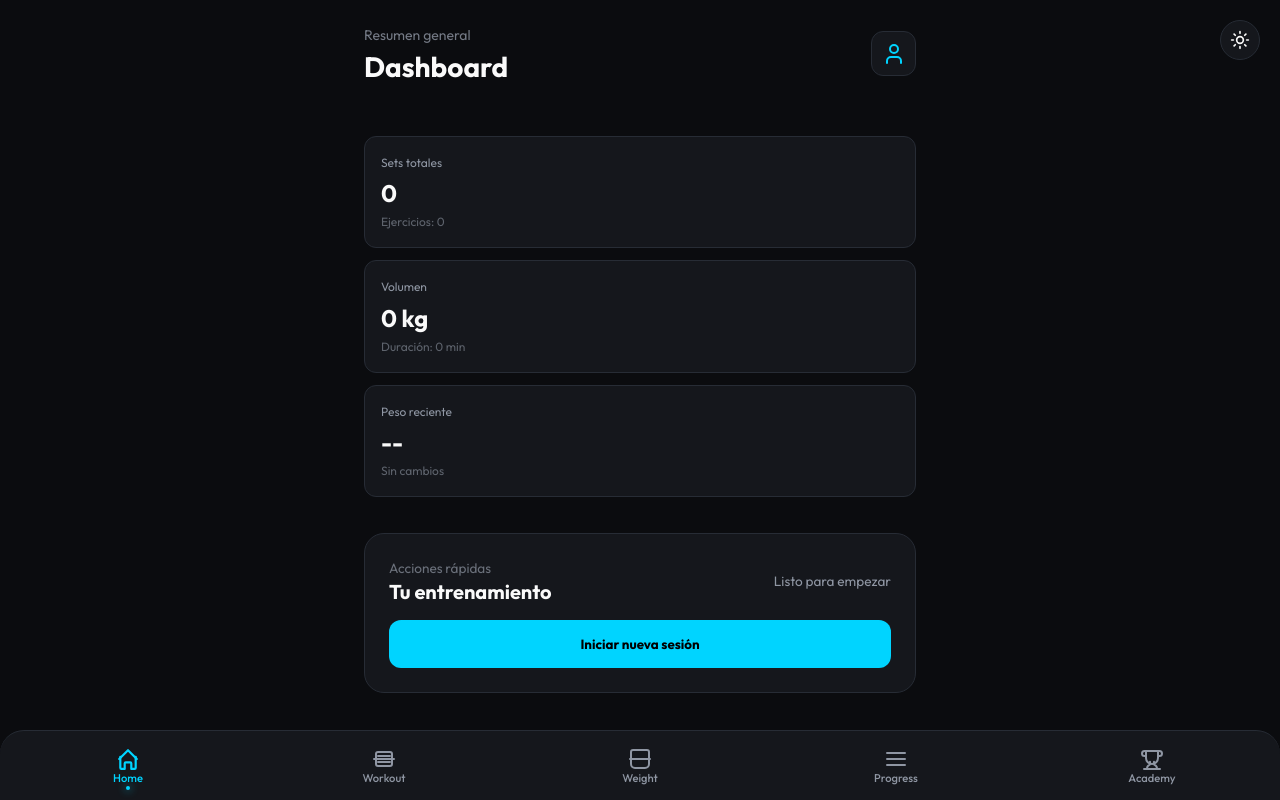
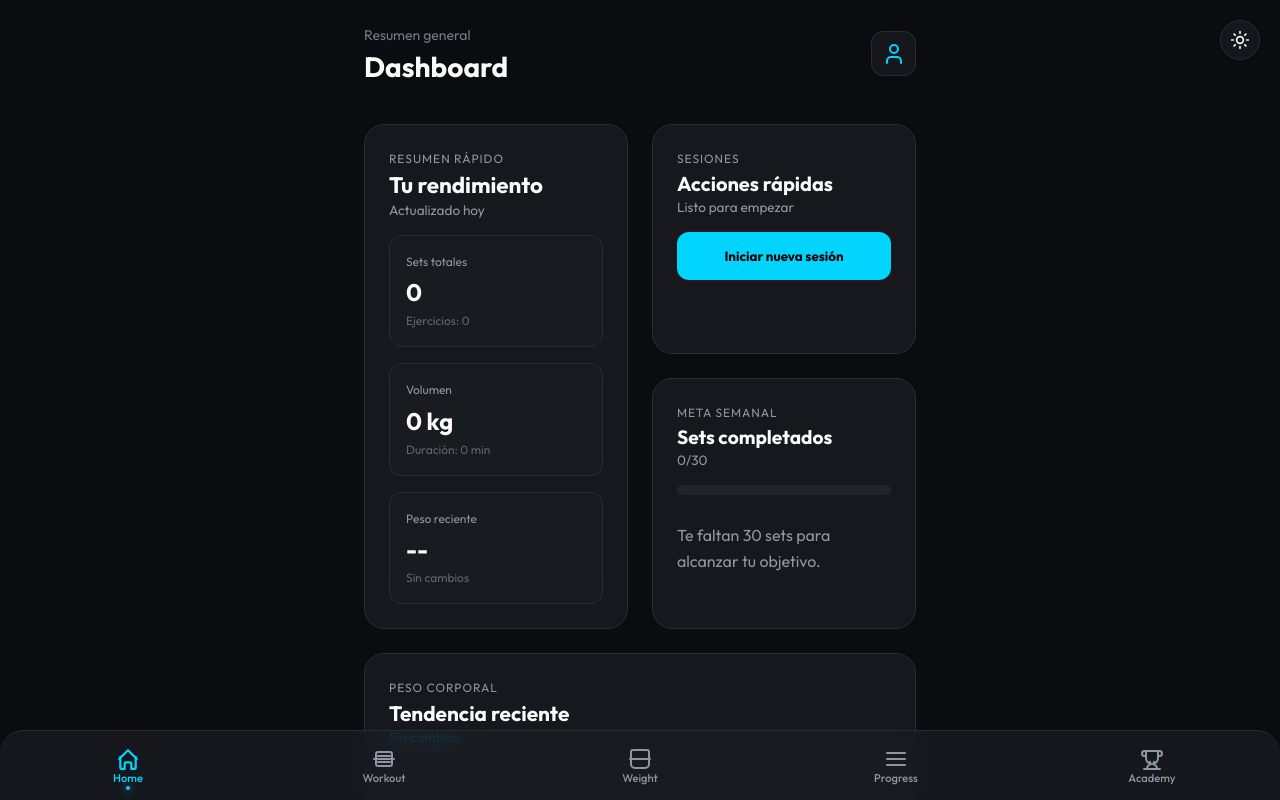
Before and after one commit to JuanFeDS/gymtracker, a React (Vite) app: page / in a window 1280 px wide. Built offline with nearby package versions, Linux system fonts and the light colour scheme.

Commit message:
feat ✨: add interactive weight trend chart and enhanced home dashboard layout with progress tracking

```diff
--- a/package.json
+++ b/package.json
@@ -10,6 +10,8 @@
     "preview": "vite preview"
   },
   "dependencies": {
+    "echarts": "^6.0.0",
+    "echarts-for-react": "^3.0.6",
     "react": "^19.2.0",
     "react-dom": "^19.2.0"
   },
--- a/src/App.tsx
+++ b/src/App.tsx
@@ -43,6 +43,7 @@ function App() {
             <HomeView
               stats={workoutStats}
               weightTrend={weightTrend}
+              weightLogs={weightLogs}
               hasActiveSession={Boolean(session)}
               onStartSession={startSession}
               onFinishSession={finishSession}
--- /dev/null
+++ b/src/components/charts/WeightTrendChart.tsx
@@ -0,0 +1,85 @@
+import { useMemo } from 'react';
+import ReactECharts from 'echarts-for-react';
+import * as echarts from 'echarts';
+import type { WeightLog } from '../../types';
+
+const chartContainerStyle: React.CSSProperties = {
+    width: '100%',
+    height: '220px'
+};
+
+interface WeightTrendChartProps {
+    data: WeightLog[];
+}
+
+const WeightTrendChart: React.FC<WeightTrendChartProps> = ({ data }) => {
+    const ordered = useMemo(() => [...data].reverse(), [data]);
+    const dates = ordered.map(log => log.date);
+    const values = ordered.map(log => log.weight);
+
+    const options = useMemo(() => ({
+        tooltip: {
+            trigger: 'axis',
+            backgroundColor: 'rgba(15, 23, 42, 0.9)',
+            borderColor: 'rgba(74, 199, 255, 0.4)',
+            textStyle: { color: '#e2e8f0' }
+        },
+        grid: {
+            left: 10,
+            right: 10,
+            top: 20,
+            bottom: 20,
+            containLabel: true
+        },
+        xAxis: {
+            type: 'category',
+            data: dates,
+            boundaryGap: false,
+            axisLine: { lineStyle: { color: 'rgba(148, 163, 184, 0.4)' } },
+            axisLabel: { color: 'rgba(148, 163, 184, 0.8)', fontSize: 10 },
+            axisTick: { show: false }
+        },
+        yAxis: {
+            type: 'value',
+            axisLine: { show: false },
+            axisTick: { show: false },
+            splitLine: { lineStyle: { color: 'rgba(148, 163, 184, 0.1)' } },
+            axisLabel: { color: 'rgba(148, 163, 184, 0.8)' }
+        },
+        series: [
+            {
+                data: values,
+                type: 'line',
+                smooth: true,
+                symbol: 'circle',
+                symbolSize: 6,
+                lineStyle: { width: 3, color: '#40E0D0' },
+                itemStyle: { color: '#40E0D0' },
+                areaStyle: {
+                    color: new echarts.graphic.LinearGradient(0, 0, 0, 1, [
+                        { offset: 0, color: 'rgba(64, 224, 208, 0.35)' },
+                        { offset: 1, color: 'rgba(64, 224, 208, 0.05)' }
+                    ])
+                }
+            }
+        ]
+    }), [dates, values]);
+
+    if (!data.length) {
+        return (
+            <div style={{
+                ...chartContainerStyle,
+                display: 'flex',
+                alignItems: 'center',
+                justifyContent: 'center',
+                color: 'var(--text-muted)'
+            }}>
+                Registra tu primer peso para ver la tendencia.
+            </div>
+        );
+    }
+
+    return <ReactECharts option={options} style={chartContainerStyle} />;
+};
+
+export default WeightTrendChart;
--- a/src/index.css
+++ b/src/index.css
@@ -340,3 +340,74 @@ button:active {
   text-transform: uppercase;
   letter-spacing: 0.5px;
 }
+
+.home-grid {
+  display: grid;
+  grid-template-columns: repeat(auto-fit, minmax(260px, 1fr));
+  grid-auto-rows: minmax(200px, auto);
+  grid-auto-flow: dense;
+  gap: var(--spacing-lg);
+}
+
+.home-card {
+  background: var(--surface-color);
+  border-radius: var(--radius-lg);
+  border: 1px solid var(--border);
+  padding: var(--spacing-lg);
+  display: flex;
+  flex-direction: column;
+  gap: var(--spacing-md);
+  min-height: 100%;
+}
+
+.home-card--tall {
+  grid-row: span 2;
+}
+
+.home-card--wide {
+  grid-column: span 2;
+}
+
+.tile-header p {
+  font-size: 0.75rem;
+  text-transform: uppercase;
+  letter-spacing: 0.08em;
+  color: var(--text-muted);
+  margin-bottom: 4px;
+}
+
+.stat-grid {
+  display: grid;
+  grid-template-columns: repeat(auto-fit, minmax(140px, 1fr));
+  gap: var(--spacing-md);
+}
+
+.progress-shell {
+  width: 100%;
+  height: 10px;
+  background: var(--surface-hover);
+  border-radius: var(--radius-full);
+  overflow: hidden;
+}
+
+.progress-fill {
+  height: 100%;
+  background: linear-gradient(90deg, var(--primary), var(--accent));
+  border-radius: var(--radius-full);
+  transition: width var(--transition-smooth);
+}
+
+@media (max-width: 900px) {
+  .home-card--tall,
+  .home-card--wide {
+    grid-column: span 1;
+    grid-row: span 1;
+  }
+}
+
+@media (max-width: 640px) {
+  .home-grid {
+    display: flex;
+    flex-direction: column;
+  }
+}
--- a/src/views/HomeView.tsx
+++ b/src/views/HomeView.tsx
@@ -1,9 +1,12 @@
 import type { WorkoutStats } from '../hooks/useWorkoutStats';
 import type { WeightTrend } from '../hooks/useWeightTrend';
+import type { WeightLog } from '../types';
+import WeightTrendChart from '../components/charts/WeightTrendChart';
 
 interface HomeViewProps {
     stats: WorkoutStats;
     weightTrend: WeightTrend;
+    weightLogs: WeightLog[];
     hasActiveSession: boolean;
     onStartSession: () => void;
     onFinishSession: () => void;
@@ -14,8 +17,7 @@ const StatCard = ({ label, value, helper }: { label: string; value: string; help
         className="glass"
         style={{
             padding: 'var(--spacing-md)',
-            borderRadius: 'var(--radius-md)',
-            margin: 'var(--spacing-sm) 0'
+            borderRadius: 'var(--radius-md)'
         }}
     >
         <p style={{ fontSize: '0.75rem', color: 'var(--text-muted)', marginBottom: '6px' }}>{label}</p>
@@ -24,29 +26,48 @@ const StatCard = ({ label, value, helper }: { label: string; value: string; help
     </div>
 );
 
-const HomeView: React.FC<HomeViewProps> = ({ stats, weightTrend, hasActiveSession, onStartSession, onFinishSession }) => {
+const HomeView: React.FC<HomeViewProps> = ({ stats, weightTrend, weightLogs, hasActiveSession, onStartSession, onFinishSession }) => {
     const trendLabel = weightTrend.direction === 'flat' ? 'Sin cambios' : weightTrend.direction === 'down' ? 'Bajando' : 'Subiendo';
     const ctaLabel = hasActiveSession ? 'Continuar sesión' : 'Iniciar nueva sesión';
 
+    const weeklyTargetSets = 30;
+    const weeklyProgress = Math.min(100, Math.round((stats.totalSets / weeklyTargetSets) * 100));
+
     return (
-        <div className="flex flex-col gap-lg">
-            <div
-                className="grid"
-                style={{
-                    gridTemplateColumns: 'repeat(auto-fit, minmax(160px, 1fr))',
-                    gap: 'var(--spacing-lg)'
-                }}
-            >
-                <StatCard label="Sets totales" value={String(stats.totalSets)} helper={`Ejercicios: ${stats.exerciseCount}`} />
-                <StatCard label="Volumen" value={`${stats.totalVolume} kg`} helper={`Duración: ${stats.durationMinutes} min`} />
-                <StatCard label="Peso reciente" value={weightTrend.latest ? `${weightTrend.latest} kg` : '--'} helper={`${trendLabel} ${weightTrend.delta || ''}`} />
+        <div className="home-grid">
+            <div className="home-card home-card--tall">
+                <div className="tile-header">
+                    <div>
+                        <p>Resumen rápido</p>
+                        <h3 style={{ fontSize: '1.4rem' }}>Tu rendimiento</h3>
+                    </div>
+                    <span style={{ fontSize: '0.85rem', color: 'var(--text-muted)' }}>Actualizado hoy</span>
+                </div>
+                <div className="stat-grid">
+                    <StatCard label="Sets totales" value={String(stats.totalSets)} helper={`Ejercicios: ${stats.exerciseCount}`} />
+                    <StatCard label="Volumen" value={`${stats.totalVolume} kg`} helper={`Duración: ${stats.durationMinutes} min`} />
+                    <StatCard label="Peso reciente" value={weightTrend.latest ? `${weightTrend.latest} kg` : '--'} helper={`${trendLabel} ${weightTrend.delta || ''}`} />
+                </div>
             </div>
 
-            <div className="glass" style={{ padding: 'var(--spacing-lg)', borderRadius: 'var(--radius-lg)' }}>
-                <div className="flex justify-between items-center" style={{ marginBottom: 'var(--spacing-md)' }}>
+            <div className="home-card home-card--wide">
+                <div className="tile-header">
                     <div>
-                        <p style={{ fontSize: '0.85rem', opacity: 0.7 }}>Acciones rápidas</p>
-                        <h3 style={{ fontSize: '1.25rem' }}>Tu entrenamiento</h3>
+                        <p>Peso corporal</p>
+                        <h3 style={{ fontSize: '1.3rem' }}>Tendencia reciente</h3>
+                    </div>
+                    <span style={{ fontSize: '0.85rem', color: trendLabel === 'Bajando' ? 'var(--accent)' : 'var(--primary)' }}>
+                        {trendLabel} {weightTrend.delta ? `${weightTrend.delta} kg` : ''}
+                    </span>
+                </div>
+                <WeightTrendChart data={weightLogs} />
+            </div>
+
+            <div className="home-card">
+                <div className="tile-header">
+                    <div>
+                        <p>Sesiones</p>
+                        <h3 style={{ fontSize: '1.25rem' }}>Acciones rápidas</h3>
                     </div>
                     <span style={{ fontSize: '0.85rem', color: hasActiveSession ? 'var(--accent)' : 'var(--text-muted)' }}>
                         {hasActiveSession ? 'Sesión en progreso' : 'Listo para empezar'}
@@ -84,6 +105,22 @@ const HomeView: React.FC<HomeViewProps> = ({ stats, weightTrend, hasActiveSessio
                     )}
                 </div>
             </div>
+
+            <div className="home-card">
+                <div className="tile-header">
+                    <div>
+                        <p>Meta semanal</p>
+                        <h3 style={{ fontSize: '1.2rem' }}>Sets completados</h3>
+                    </div>
+                    <span style={{ fontSize: '0.85rem', color: 'var(--text-muted)' }}>{stats.totalSets}/{weeklyTargetSets}</span>
+                </div>
+                <div className="progress-shell">
+                    <div className="progress-fill" style={{ width: `${weeklyProgress}%` }} />
+                </div>
+                <p style={{ marginTop: 'var(--spacing-sm)', color: 'var(--text-muted)' }}>
+                    Te faltan {Math.max(0, weeklyTargetSets - stats.totalSets)} sets para alcanzar tu objetivo.
+                </p>
+            </div>
         </div>
     );
 };
```
Also changed, not shown: 1 other file (tests, documents, lock files or other folders).
